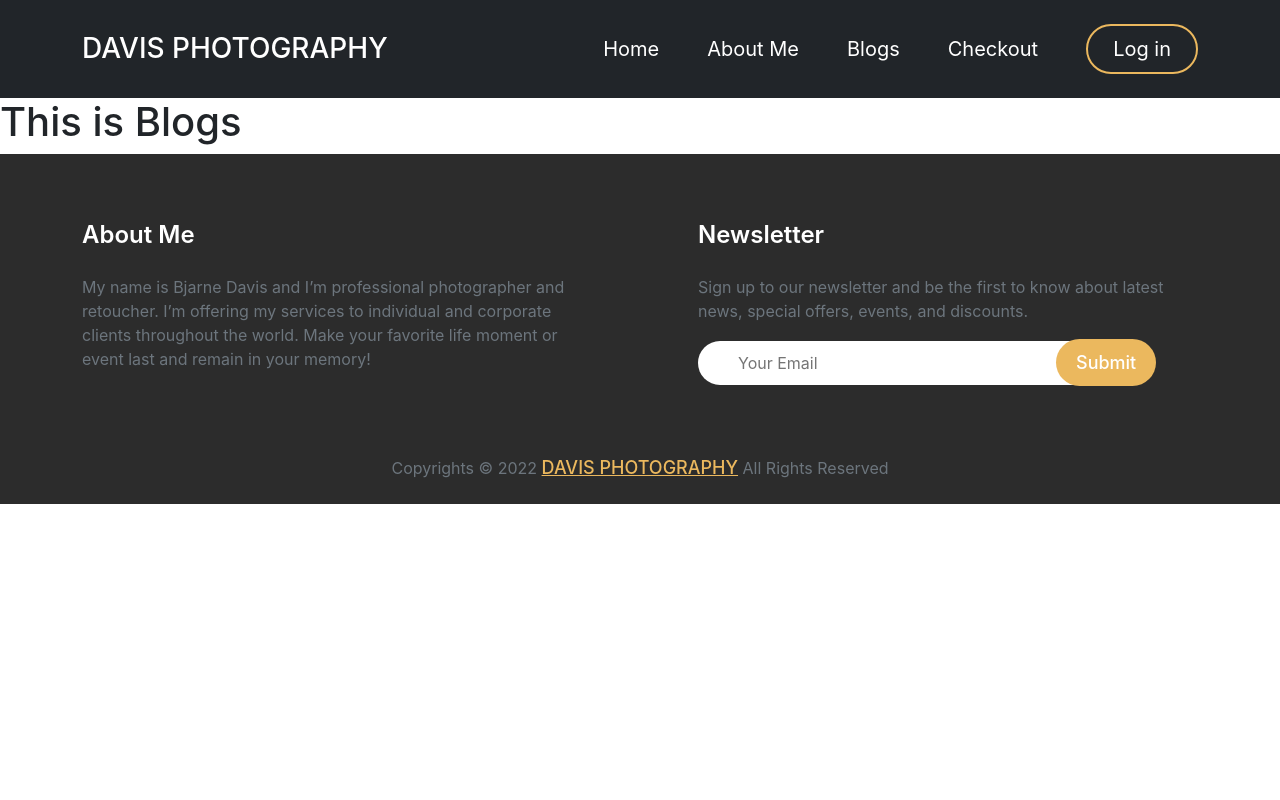
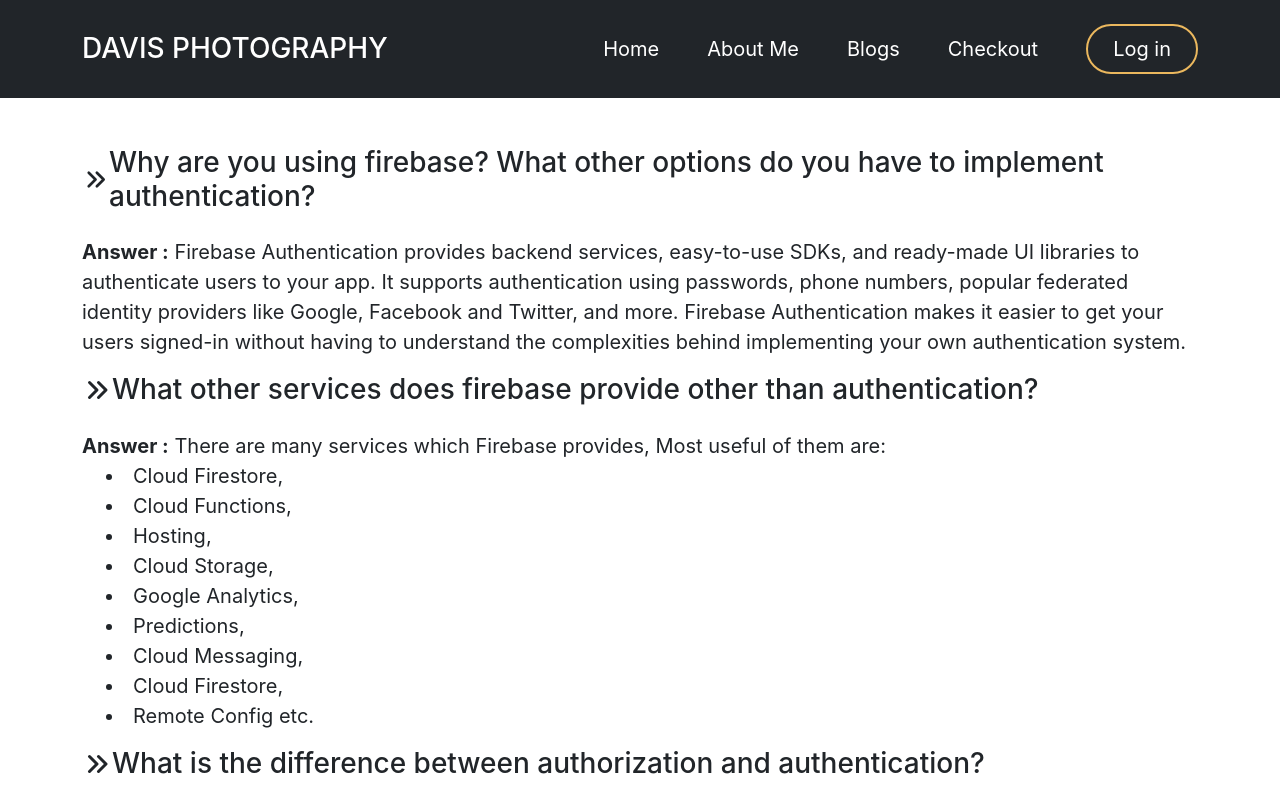
Before and after one commit to rockydey/photography-portfolio, a React (Create React App) app: page /blogs in a window 1280 px wide. Shown: the top 800 px of the page. Built offline with nearby package versions, Linux system fonts and the light colour scheme; no server answers; the HTML template or start-up script is replaced by a standard one.

Commit message:
blogs component complete

```diff
--- a/src/Pages/Blogs/Blogs.css
+++ b/src/Pages/Blogs/Blogs.css
@@ -0,0 +1,3 @@
+.icon{
+    width: 30px;
+}
--- a/src/Pages/Blogs/Blogs.jsx
+++ b/src/Pages/Blogs/Blogs.jsx
@@ -1,10 +1,51 @@
 import React from 'react';
 import './Blogs.css';
+import { ChevronDoubleRightIcon } from '@heroicons/react/solid'
 
 const Blogs = () => {
     return (
-        <div>
-            <h1>This is Blogs</h1>
+        <div className='container my-5'>
+            <section className='mb-3'>
+                <div className='d-flex align-items-center mb-4'>
+                    <ChevronDoubleRightIcon className='icon'></ChevronDoubleRightIcon>
+                    <h3 className='fs-3 mb-0'>Why are you using firebase? What other options do you have to implement authentication?</h3>
+                </div>
+                <div>
+                    <p className='fs-5'><span className='fw-bold'>Answer :</span> Firebase Authentication provides backend services, easy-to-use SDKs, and ready-made UI libraries to authenticate users to your app. It supports authentication using passwords, phone numbers, popular federated identity providers like Google, Facebook and Twitter, and more. Firebase Authentication makes it easier to get your users signed-in without having to understand the complexities behind implementing your own authentication system.</p>
+                </div>
+            </section>
+            <section className='mb-3'>
+                <div className='d-flex align-items-center mb-4'>
+                    <ChevronDoubleRightIcon className='icon'></ChevronDoubleRightIcon>
+                    <h3 className='fs-3 mb-0'>What other services does firebase provide other than authentication?</h3>
+                </div>
+                <div>
+                    <p className='fs-5'><span className='fw-bold'>Answer :</span>
+                        <span> There are many services which Firebase provides, Most useful of them are:</span>
+                        <li className='ms-4'>Cloud Firestore,</li>
+                        <li className='ms-4'>Cloud Functions,</li>
+                        <li className='ms-4'>Hosting,</li>
+                        <li className='ms-4'>Cloud Storage,</li>
+                        <li className='ms-4'>Google Analytics,</li>
+                        <li className='ms-4'>Predictions,</li>
+                        <li className='ms-4'>Cloud Messaging,</li>
+                        <li className='ms-4'>Cloud Firestore,</li>
+                        <li className='ms-4'>Remote Config etc.</li>
+                    </p>
+                </div>
+            </section>
+            <section className='mb-3'>
+                <div className='d-flex align-items-center mb-4'>
+                    <ChevronDoubleRightIcon className='icon'></ChevronDoubleRightIcon>
+                    <h3 className='fs-3 mb-0'>What is the difference between authorization and authentication?</h3>
+                </div>
+                <div>
+                    <p className='fs-5'><span className='fw-bold'>Answer :</span>
+                        <li className='ms-3'><span className='fw-bold'>Authorization:</span> Authorization is the process of verifying what specific applications, files, and data a user has access to. Authentication is the first step of a good identity and access management process. 	In authentication process, the identity of users are checked for providing the access to the system. Entails use of Password, Biometrics, Voice recognition, or Fingerprint access.</li>
+                        <li className='ms-3 my-3'><span className='fw-bold'>Authentication:</span>  Authentication is the process of verifying who someone is. Authorization always takes place after authentication. While in authorization process, person’s or user’s authorities are checked for accessing the resources. Passwords may not be required. Works through a setting that is implemented by the organization.</li>
+                    </p>
+                </div>
+            </section>
         </div>
     );
 };
--- a/src/Pages/Shared/Footer/Footer.css
+++ b/src/Pages/Shared/Footer/Footer.css
@@ -78,8 +78,4 @@
     .footer {
         height: 250px;
     }
-
-    .newsletter input:not([type=submit]) {
-        padding: 10px 120px 10px 40px;
-    }
 }
```
